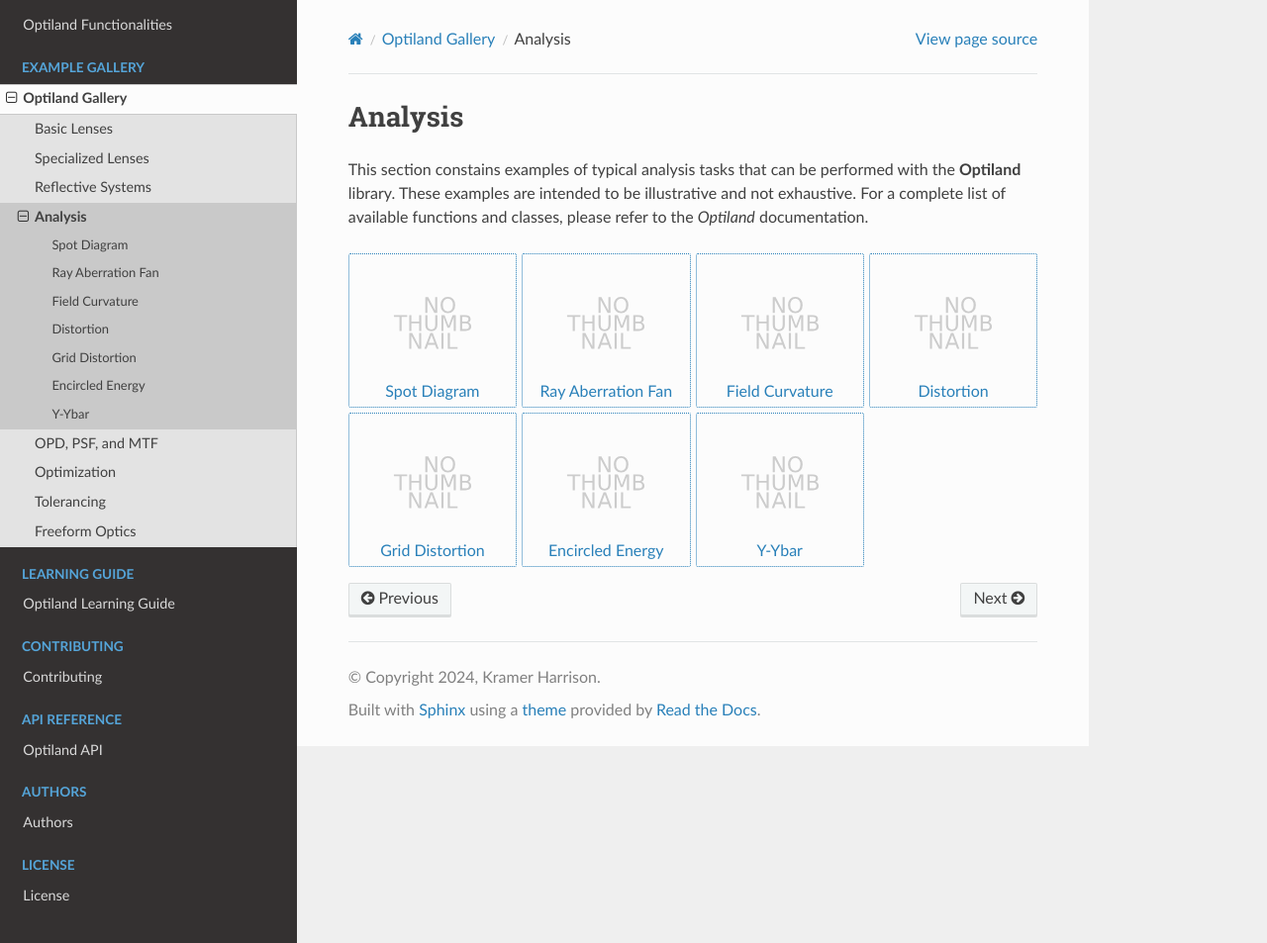
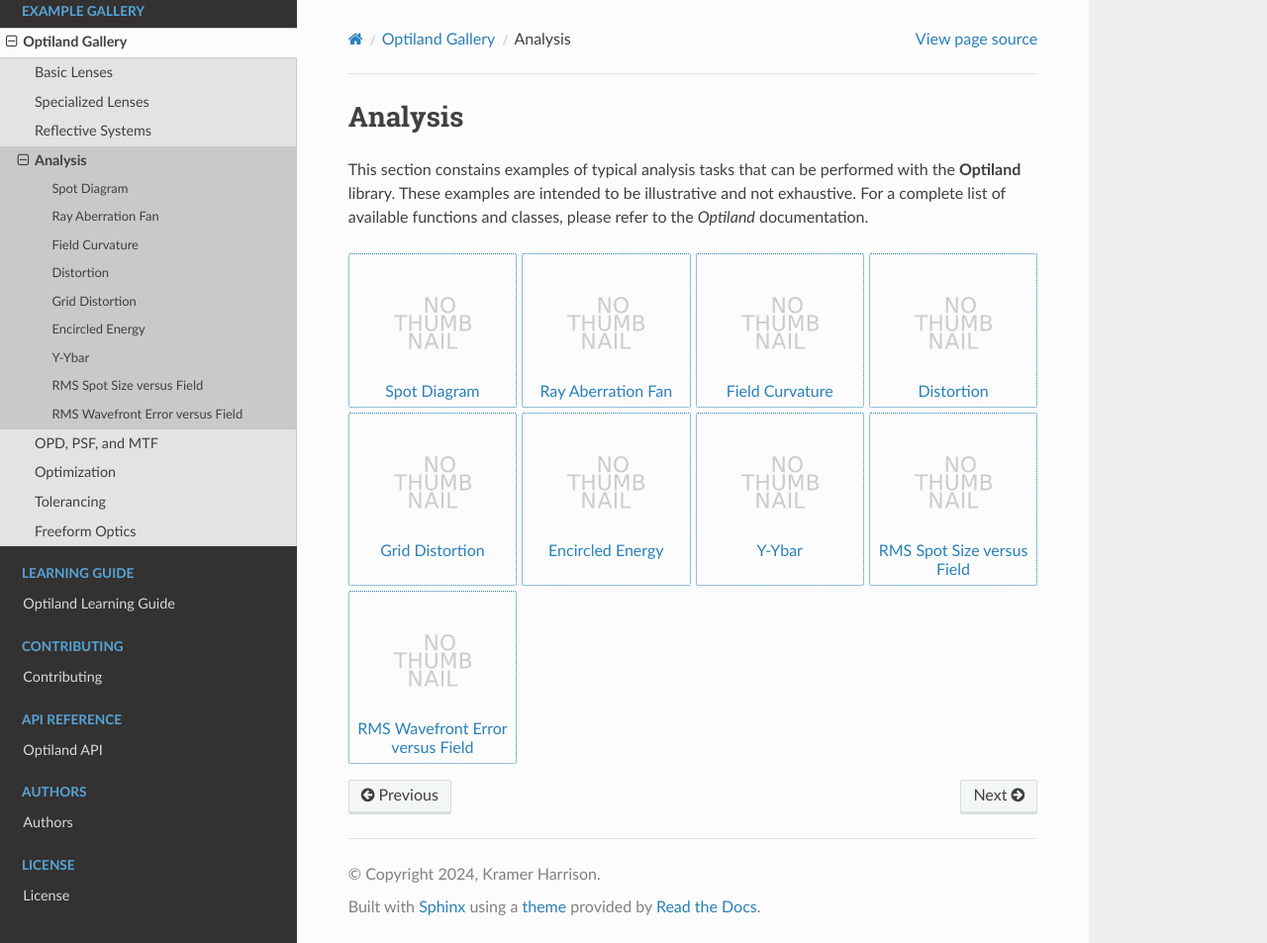
Before and after one commit to HarrisonKramer/optiland, a Sphinx documentation site: the page built from docs/gallery/analysis.rst, in a window 1280 px wide and 953 px high. Shown: the whole window at 99% size. Built offline with Sphinx 7.4.7 and the Read the Docs theme 3.1.0, drawn with Linux system fonts in a browser that asks for light colours; pages that are not in the unit, such as notebooks, are missing from menus.

Commit message:
docs: add analysis examples for RMS spot size and wavefront error

```diff
--- a/docs/gallery/analysis.rst
+++ b/docs/gallery/analysis.rst
@@ -13,3 +13,5 @@
     analysis/grid_distortion
     analysis/encircled_energy
     analysis/y_ybar
+    analysis/rms_spot_size_vs_field
+    analysis/rms_wavefront_error_vs_field
```
